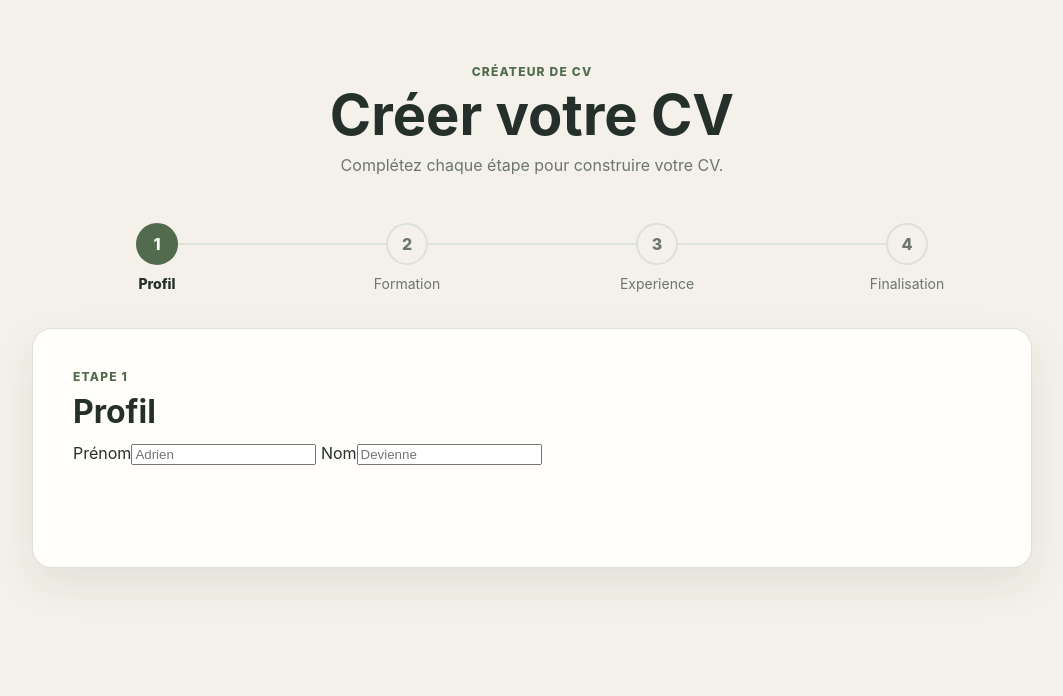
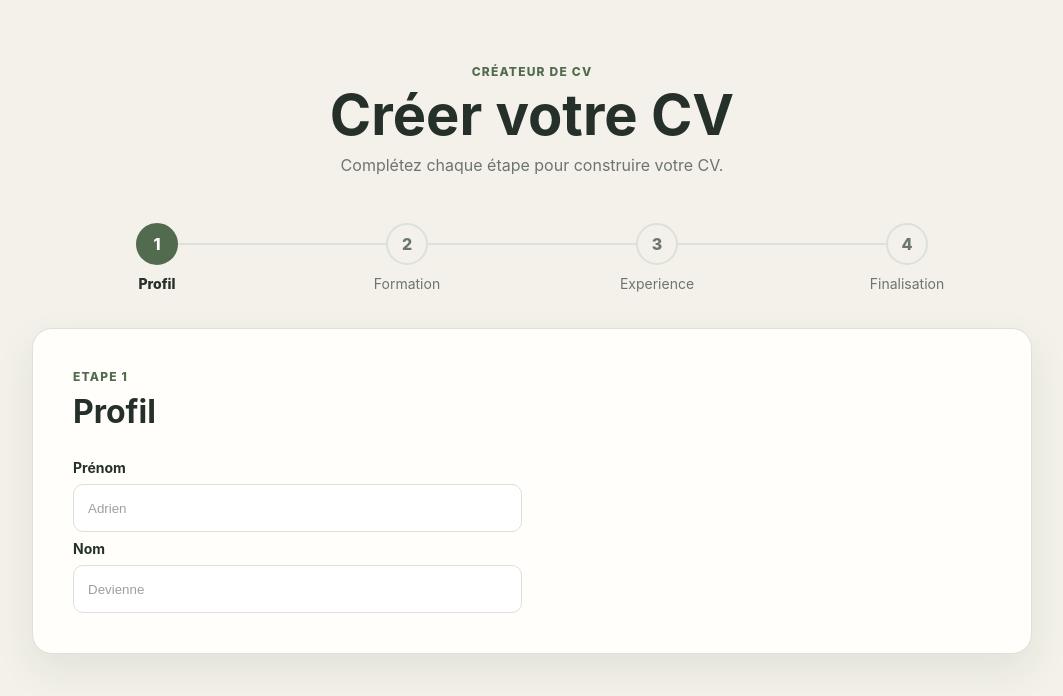
Before and after one commit to adrienrouland-cmyk/CV-Generator, a React (Vite) app: page / in a window 1280 px wide. Shown: the top 696 px of the page, without its empty margins (108-1171 px from the left). Built offline with nearby package versions, Linux system fonts and the light colour scheme.

Commit message:
style: improve personal information form layout

```diff
--- a/src/App.css
+++ b/src/App.css
@@ -130,6 +130,48 @@
   color: var(--muted);
 }
 
+.profile-form {
+  display: grid;
+  grid-template-columns: repeat(2, minmax(0, 1fr));
+  gap: 20px;
+  margin-top: 28px;
+}
+
+.form-field {
+  display: flex;
+  flex-direction: column;
+  gap: 8px;
+}
+
+.form-field label {
+  color: var(--text);
+  font-size: 0.875rem;
+  font-weight: 700;
+}
+
+.form-field input {
+  min-width: 0;
+  height: 48px;
+  border: 1px solid var(--border);
+  border-radius: 10px;
+  padding: 0 14px;
+  color: var(--text);
+  background-color: white;
+  outline: none;
+  transition:
+    border-color 150ms ease,
+    box-shadow 150ms ease;
+}
+
+.form-field input::placeholder {
+  color: #9ba19d;
+}
+
+.form-field input:focus {
+  border-color: var(--primary);
+  box-shadow: 0 0 0 4px rgb(82 107 78 / 12%);
+}
+
 @media (max-width: 600px) {
   .app {
     padding: 40px 0;
@@ -146,4 +188,8 @@
   .step-content {
     padding: 28px 22px;
   }
+
+  .profile-form {
+    grid-template-columns: 1fr;
+  }
 }
--- a/src/components/PersonalInfoForm.jsx
+++ b/src/components/PersonalInfoForm.jsx
@@ -2,13 +2,13 @@ export function PersonalInfoForm({personalInfo, onChange})
 {
     return (
         <div className="profile-form">
-            <label>Prénom
-                <input type="text" name="firstName" value={personalInfo.firstName} onChange={onChange} placeholder="Adrien" />
-            </label>
+            <div className="form-field">
+                <label htmlFor="firstName">Prénom</label>
+                <input id="firstName" type="text" name="firstName" value={personalInfo.firstName} onChange={onChange} placeholder="Adrien" autoComplete="given-name"/>
 
-            <label> Nom
-                <input type="text" name="lastName" value={personalInfo.lastName} onChange={onChange} placeholder="Devienne" />
-            </label>
+                <label htmlFor="lastName">Nom</label>
+                <input id="lastName" type="text" name="lastName" value={personalInfo.lastName} onChange={onChange} placeholder="Devienne" autoComplete="family-name"/>
+            </div>
         </div>
     );
 }
```
